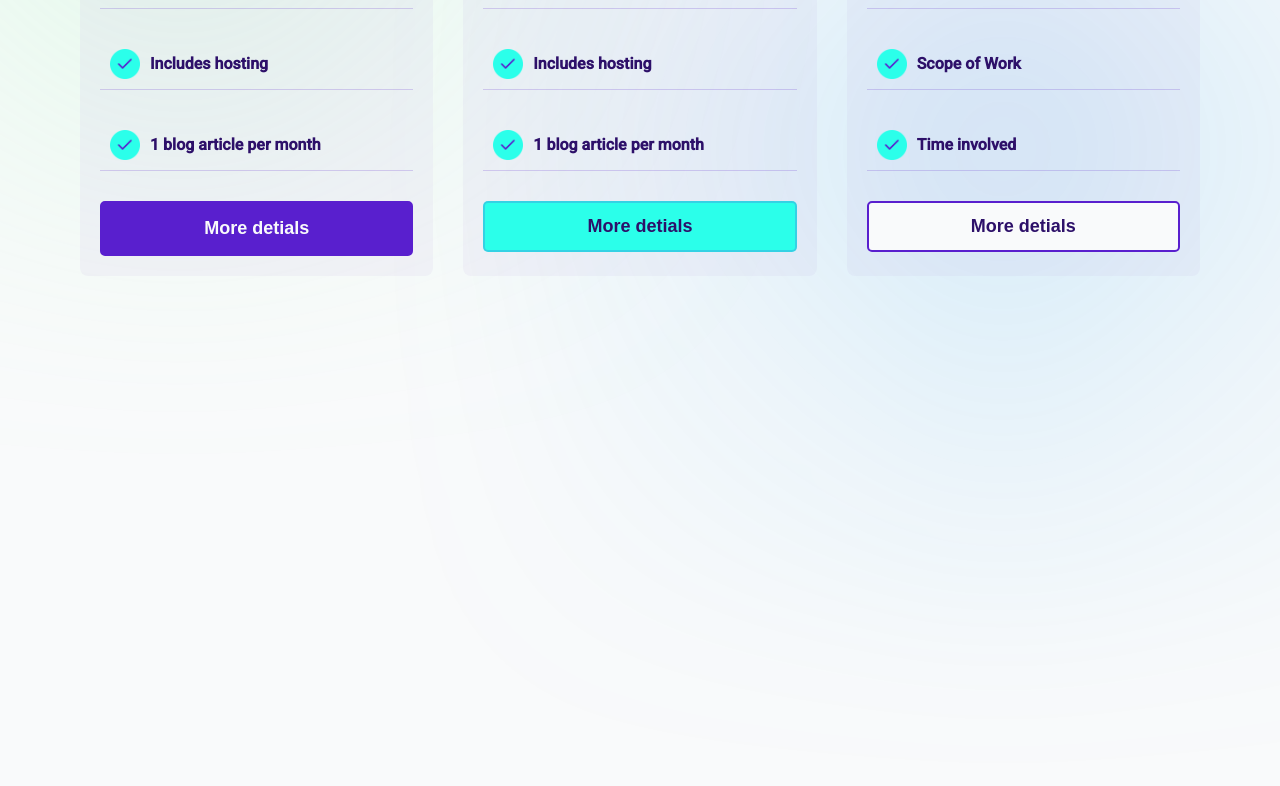
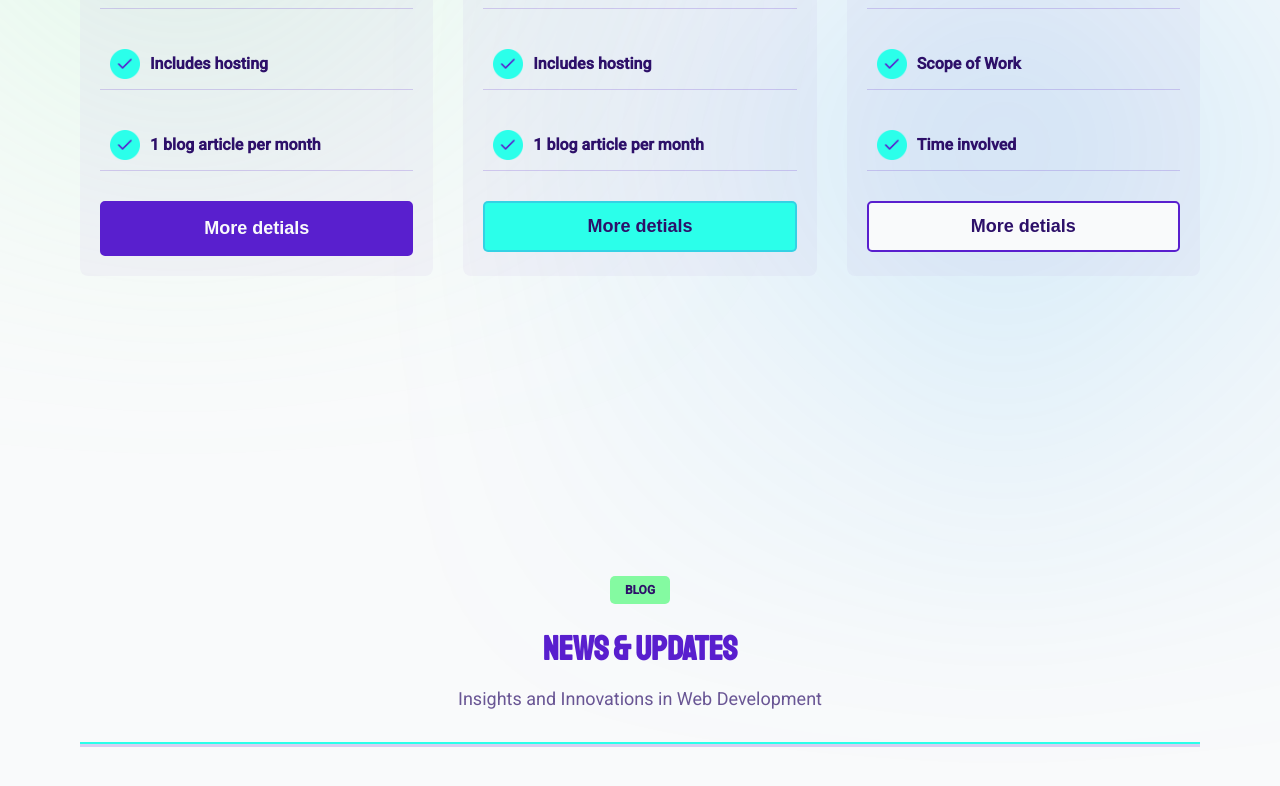
Before and after one commit to ChristianWare/chris-ware-agency, a Next.js app: page / in a window 1280 px wide. Shown: the part 10025-10811 px from the top of the page. Before the commit the page ends 10401 px from the top, so only its background shows below. Built offline with nearby package versions, Linux system fonts and the light colour scheme.

Commit message:
Blog Section Start

```diff
--- /dev/null
+++ b/src/app/components/BlogSection/BlogSection.module.css
@@ -0,0 +1,14 @@
+.container {
+  margin-bottom: 15rem;
+  padding-bottom: 5rem;
+}
+
+.content {
+  padding: 5rem;
+}
+
+@media screen and (max-width: 820px) {
+  .content {
+    padding: 2rem;
+  }
+}
--- /dev/null
+++ b/src/app/components/BlogSection/BlogSection.tsx
@@ -0,0 +1,17 @@
+import SectionHeading from "../SectionHeading/SectionHeading";
+import styles from "./BlogSection.module.css";
+
+const BlogSection = () => {
+  return (
+    <section className={styles.container}>
+      <div className={styles.content}>
+        <SectionHeading
+          labelText='Blog'
+          headingText='News & Updates'
+          copyText=' Insights and Innovations in Web Development'
+        />
+      </div>
+    </section>
+  );
+};
+export default BlogSection;
--- a/src/app/page.tsx
+++ b/src/app/page.tsx
@@ -6,6 +6,7 @@ import Portfolio from "./components/Portfolio/Portfolio";
 import Testimonials from "./components/Testimonials/Testimonials";
 import Process from "./components/Process/Process";
 import Pricing from "./components/Pricing/Pricing";
+import BlogSection from "./components/BlogSection/BlogSection";
 
 export default function Home() {
   return (
@@ -17,6 +18,7 @@ export default function Home() {
       <Testimonials />
       <Process />
       <Pricing />
+      <BlogSection />
     </main>
   );
 }
```
